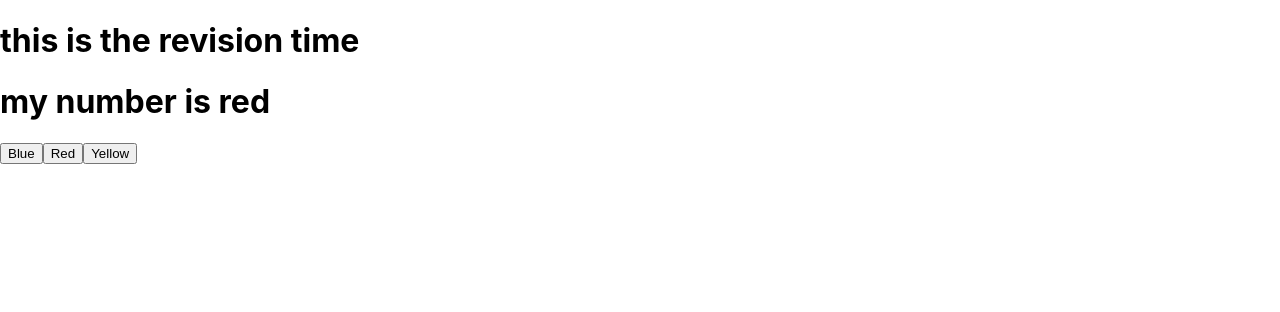
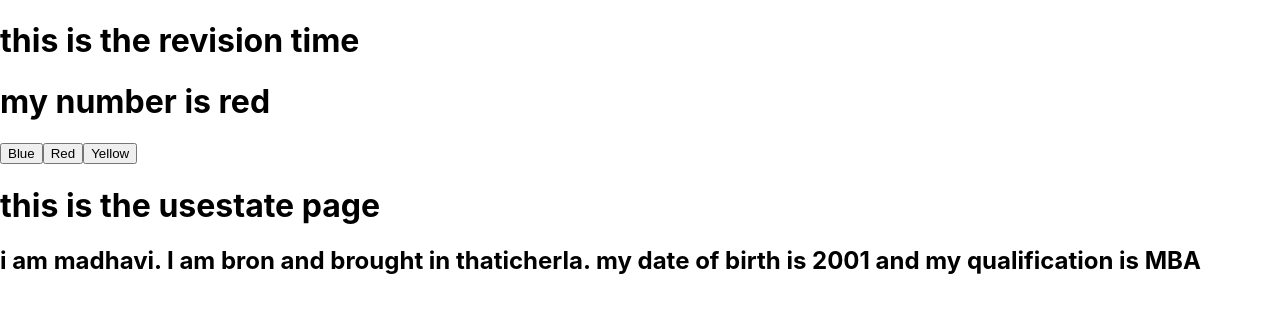
Before and after one commit to madhavirabbagundu/Revision-, a React (Create React App) app: page / in a window 1280 px wide. Shown: the top 312 px of the page. Built offline with nearby package versions, Linux system fonts and the light colour scheme.

Commit message:
added usestate

```diff
--- a/src/App.js
+++ b/src/App.js
@@ -1,4 +1,5 @@
 import  React  from "react";
+import  UseState  from "./Components/UseState"
 
 function App() {
   var [numbers,setNumbers] = React.useState("red")
@@ -9,7 +10,10 @@
      <button type = "button" onClick = {()=>setNumbers("blue")}>Blue</button>
      <button type = "button" onClick = {()=>setNumbers("red")}>Red</button>
      <button type = "button" onClick = {()=>setNumbers("yellow")}>Yellow</button>
+    <UseState />
+
     </div>
+
   );
 }
 
--- /dev/null
+++ b/src/Components/UseState.jsx
@@ -0,0 +1,17 @@
+import React from "react"
+
+const UseState=(()=>{
+    const [name,setName] = React.useState("madhavi")
+    const [year,setYear] = React.useState("2001")
+    const [study,setStudy] = React.useState("MBA")
+
+    // function UseState(){
+        return(
+            <>
+<h1> this is the usestate page</h1>
+<h2>i am {name}. I am bron and brought in thaticherla. my date of birth is {year} and my qualification is {study}</h2>
+
+</>
+)
+})
+export default UseState;
```
